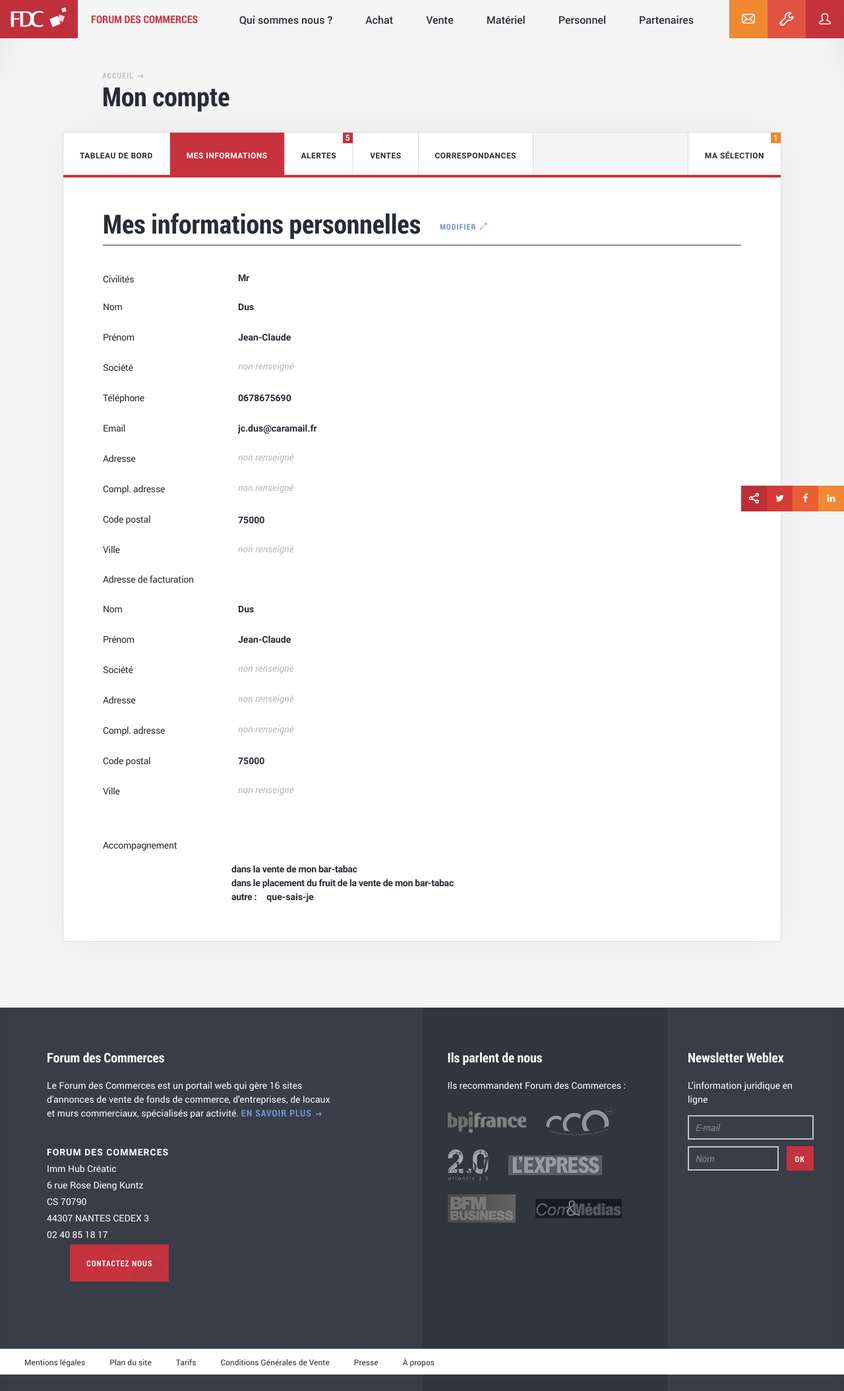
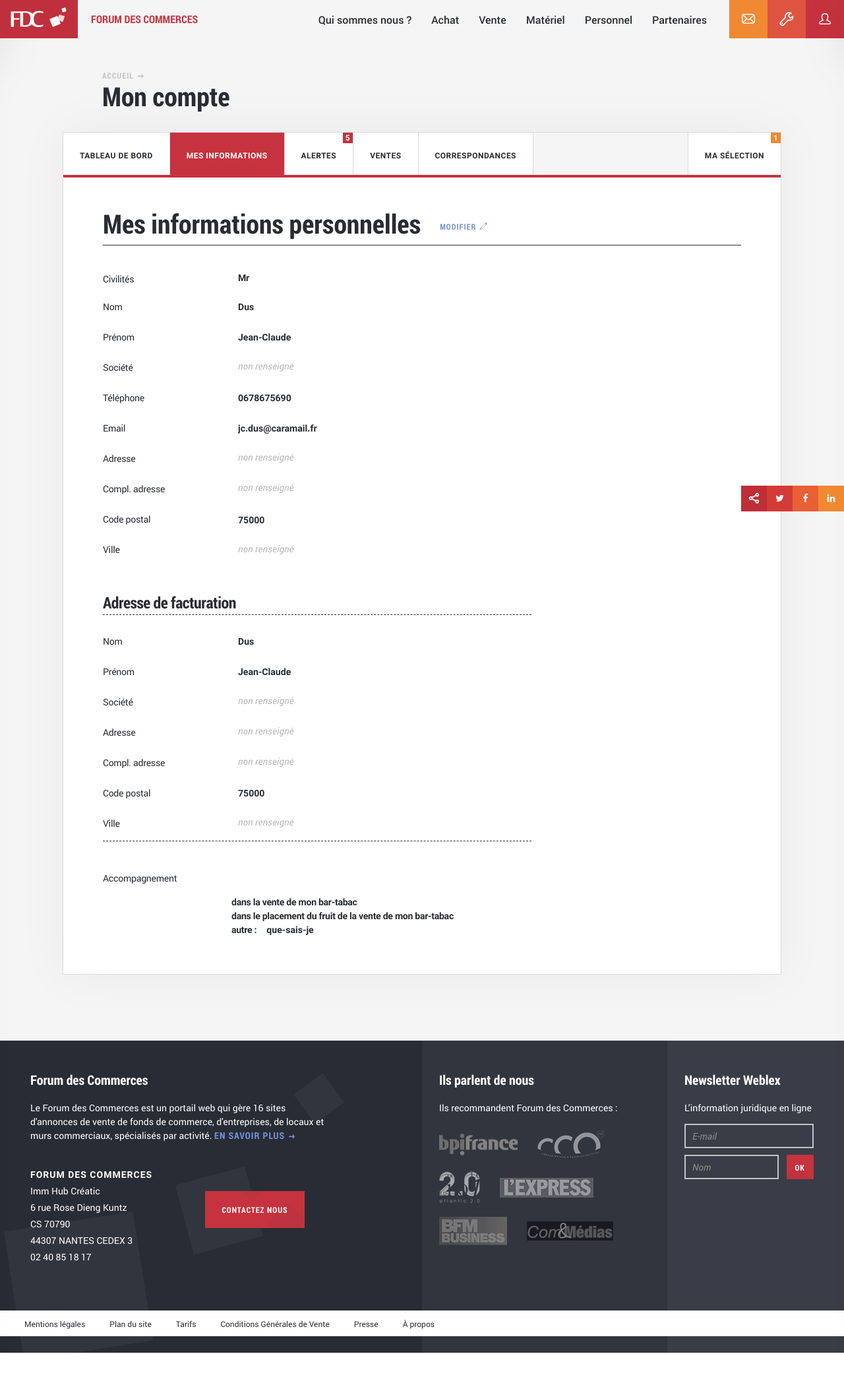
Before and after one commit to stereosuper/fdc, a PHP site: page /monCompte.php in a window 1280 px wide. Shown: the whole page at 66% size. After the commit the page ends 2050 px from the top, so only its background shows below. Run offline with PHP 8.4, Linux system fonts and the light colour scheme; some web fonts are replaced.

Commit message:
:art: mon compte infos

```diff
--- a/css/main.css
+++ b/css/main.css
@@ -605,11 +605,8 @@ a:active, button:active {
   display: table;
   width: 100%;
   table-layout: fixed;
-<<<<<<< HEAD
-}
-=======
-  border-spacing: 0; }
->>>>>>> 531c74b54dcca3eaefd463fccac9592d1038b409
+  border-spacing: 0;
+}
 
 .content-align-middle {
   display: table-cell;
@@ -960,6 +958,24 @@ fieldset.block-sub-fields > div input[type=checkbox] + label {
 }
 .form-disabled fieldset.block-sub-fields > input[type=checkbox] + label {
   display: none;
+}
+fieldset.block-optionnal {
+  margin-top: 35px;
+}
+fieldset.block-optionnal legend {
+  width: 100%;
+  max-width: 650px;
+  border-bottom: 1px dashed;
+  margin-bottom: 20px;
+  font-family: "roboto_condensedbold", "robotobold", "robotomedium", "robotoregular", sans-serif;
+  font-size: 1.5em;
+}
+fieldset.block-optionnal::after {
+  content: '';
+  display: block;
+  max-width: 650px;
+  border-bottom: 1px dashed;
+  margin: 3px 0 0;
 }
 .form-disabled fieldset {
   margin-bottom: 7px;
@@ -1676,8 +1692,7 @@ button.no-margin {
   background-color: #393d47;
   color: white;
   position: relative;
-<<<<<<< HEAD
-  z-index: 1;
+  z-index: 2;
 }
 #footer:before {
   content: '';
@@ -1716,41 +1731,6 @@ button.no-margin {
   bottom: 0;
   background-color: #31353e;
 }
-=======
-  z-index: 2; }
-  #footer:before {
-    content: '';
-    display: block;
-    width: 50%;
-    height: auto;
-    position: absolute;
-    top: 0;
-    left: 0;
-    bottom: 0;
-    background: #282c34;
-    z-index: -1; }
-  #footer h2 {
-    margin: 0 0 0.8em 0;
-    padding: 0;
-    color: white; }
-  #footer p {
-    font-size: 0.875em;
-    line-height: 1.5em;
-    margin: 1em 0; }
-  #footer .container {
-    position: relative;
-    padding: 45px 0 130px 0; }
-    #footer .container:before {
-      content: '';
-      display: block;
-      width: 30%;
-      height: auto;
-      position: absolute;
-      top: 0;
-      left: 50%;
-      bottom: 0;
-      background-color: #31353e; }
->>>>>>> 531c74b54dcca3eaefd463fccac9592d1038b409
 
 .cols-footer {
   display: block;
@@ -3297,111 +3293,8 @@ button.no-margin {
   -webkit-font-smoothing: antialiased;
   -moz-osx-font-smoothing: grayscale;
   text-rendering: optimizeLegibility;
-  margin: 6px 0 0 0;
-}
-=======
-  display: table;
-  width: 100%;
-  width: calc(100% + 40px);
-  margin-left: -20px;
-  padding: 0;
-  border-spacing: 40px 0; }
-  .news > li {
-    display: table-cell;
-    vertical-align: top;
-    position: relative;
-    width: 50%;
-    height: auto;
-    margin: 0;
-    padding: 0;
-    box-sizing: border-box;
-    background-color: white;
-    border: 1px solid #dadada; }
-    .news > li::before {
-      display: none; }
-    .news > li:nth-child(odd) .article-date {
-      background: -webkit-linear-gradient(top, #e46336 0%, #e15220 100%);
-      background: linear-gradient(to bottom, #e46336 0%, #e15220 100%); }
-      .news > li:nth-child(odd) .article-date:before {
-        background-color: #d04c28;
-        opacity: 0.3; }
-    .news > li:nth-child(odd) h4 {
-      color: #e35837; }
-    .news > li:nth-child(even) .article-date {
-      background: -webkit-linear-gradient(top, #dd4f3e 0%, #d93b28 100%);
-      background: linear-gradient(to bottom, #dd4f3e 0%, #d93b28 100%); }
-      .news > li:nth-child(even) .article-date:before {
-        background-color: #c63c2f;
-        opacity: 0.5; }
-    .news > li:nth-child(even) h4 {
-      color: #dd503e; }
-  .news .article-date {
-    position: relative;
-    width: 73px;
-    height: auto;
-    color: white;
-    overflow: hidden;
-    position: absolute;
-    top: -1px;
-    bottom: -1px;
-    left: -1px;
-    border-right: 1px solid #dadada; }
-    .news .article-date:before {
-      content: '';
-      display: block;
-      width: 172px;
-      height: 172px;
-      position: absolute;
-      top: -67px;
-      left: -7px;
-      -webkit-transform: rotate(45deg);
-          -ms-transform: rotate(45deg);
-              transform: rotate(45deg); }
-  .news .article-desc {
-    padding: 30px 15px 30px 93px; }
-  .news time {
-    position: relative; }
-  .news .day, .news .month, .news .year {
-    display: block;
-    line-height: 1em; }
-  .news .day {
-    font-family: "robotobold", "robotomedium", "robotoregular", sans-serif;
-    font-size: 2.313em;
-    font-weight: 400;
-    -webkit-font-smoothing: antialiased;
-    -moz-osx-font-smoothing: grayscale;
-    text-rendering: optimizeLegibility;
-    line-height: 0.9em; }
-  .news .month {
-    font-family: "robotoregular", sans-serif;
-    font-size: 1em;
-    font-weight: 400;
-    -webkit-font-smoothing: antialiased;
-    -moz-osx-font-smoothing: grayscale;
-    text-rendering: optimizeLegibility; }
-  .news .year {
-    font-family: "robotobold", "robotomedium", "robotoregular", sans-serif;
-    font-size: 0.938em;
-    font-weight: 400;
-    -webkit-font-smoothing: antialiased;
-    -moz-osx-font-smoothing: grayscale;
-    text-rendering: optimizeLegibility;
-    letter-spacing: 1px;
-    margin: 3px 0 0 0; }
-  .news h4 {
-    line-height: 1em; }
-  .news h3 {
-    line-height: 1em;
-    margin: 5px 0 2px 0; }
-  .news p {
-    font-family: "robotoregular", sans-serif;
-    font-size: 0.875em;
-    font-weight: 400;
-    -webkit-font-smoothing: antialiased;
-    -moz-osx-font-smoothing: grayscale;
-    text-rendering: optimizeLegibility;
-    margin: 0; }
->>>>>>> 531c74b54dcca3eaefd463fccac9592d1038b409
+  margin: 0;
+}
 
 /* Home specific style */
 /* Responsive horizontal */
@@ -3589,26 +3483,20 @@ button.no-margin {
     font-size: 1.1em;
     padding: 0 6px;
   }
-}
-=======
-    height: 440px; }
-    .bloc-top h1 {
-      padding: 110px 0 0; }
-    .bloc-top p {
-      font-size: 1.1em;
-      padding: 0 6px; }
 
   .news {
     display: block;
     width: 100%;
     max-width: 600px;
     margin-left: auto;
-    margin-right: auto; }
-    .news > li {
-      display: block;
-      width: 100%;
-      margin: 20px 0; } }
->>>>>>> 531c74b54dcca3eaefd463fccac9592d1038b409
+    margin-right: auto;
+  }
+  .news > li {
+    display: block;
+    width: 100%;
+    margin: 20px 0;
+  }
+}
 @media (max-width: 767px) {
   h1 {
     padding: 0 30px;
--- a/monCompte.php
+++ b/monCompte.php
@@ -22,7 +22,7 @@
                         <li>
                             <a href='#'>Tableau de bord</a>
                         </li><li class='active'>
-                            <span>Mes informations</a>
+                            <span>Mes informations</span>
                         </li><li>
                             <a href='#'>Alertes</a>
                             <span class='notif'>5</span>
@@ -112,8 +112,8 @@
                                     <input type='checkbox' name='adresse-facturation' id='adresse-facturation' value='1' disabled><label for='adresse-facturation'>Adresse de facturation identique</label>
                                 </fieldset>
                             </fieldset>
-                            <fieldset class='adresse-facturation'>
-                                <legend class='legend-title'>Adresse de facturation</legend>
+                            <fieldset class='block-optionnal'>
+                                <legend>Adresse de facturation</legend>
                                 <fieldset class='required'>
                                     <label for='nom-facturation'>
                                         Nom
--- a/scss/layout/_forms.scss
+++ b/scss/layout/_forms.scss
@@ -122,6 +122,24 @@ fieldset{
                     display: none;
                 }
             }
+        }
+    }
+    &.block-optionnal{
+        margin-top: 35px;
+        legend{
+            width: 100%;
+            max-width: 650px;
+            border-bottom: 1px dashed;
+            margin-bottom: 20px;
+            font-family: $roboto-cd-bold;
+            font-size: 1.5em;
+        }
+        &::after{
+            content: '';
+            display: block;
+            max-width: 650px;
+            border-bottom: 1px dashed;
+            margin: 3px 0 0;
         }
     }
     .form-disabled &{
```
Also changed, not shown: other parts of css/main.css (+31 -13 lines).
